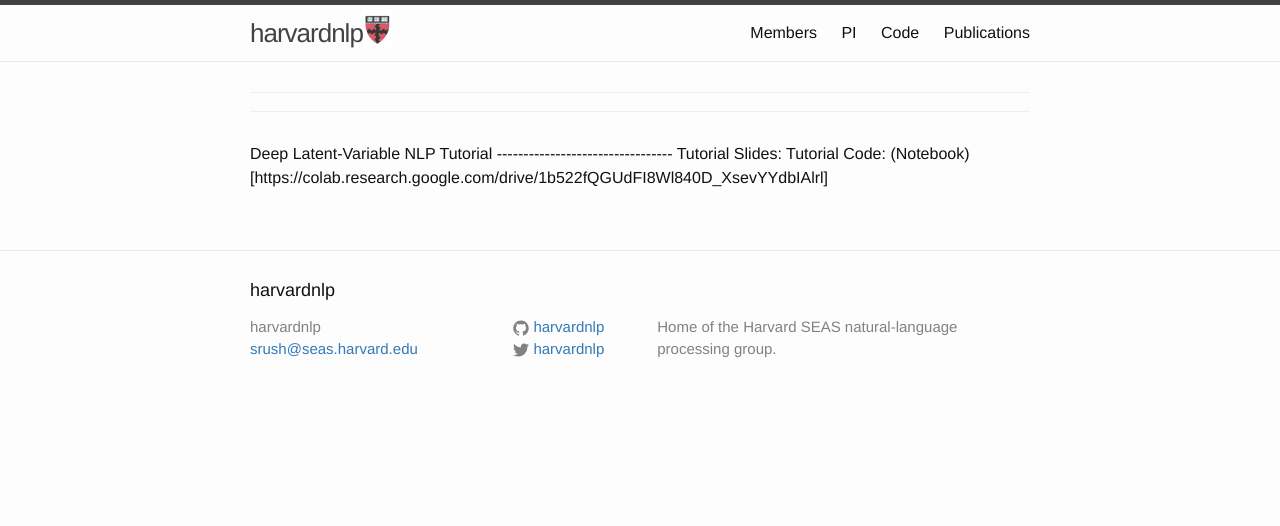
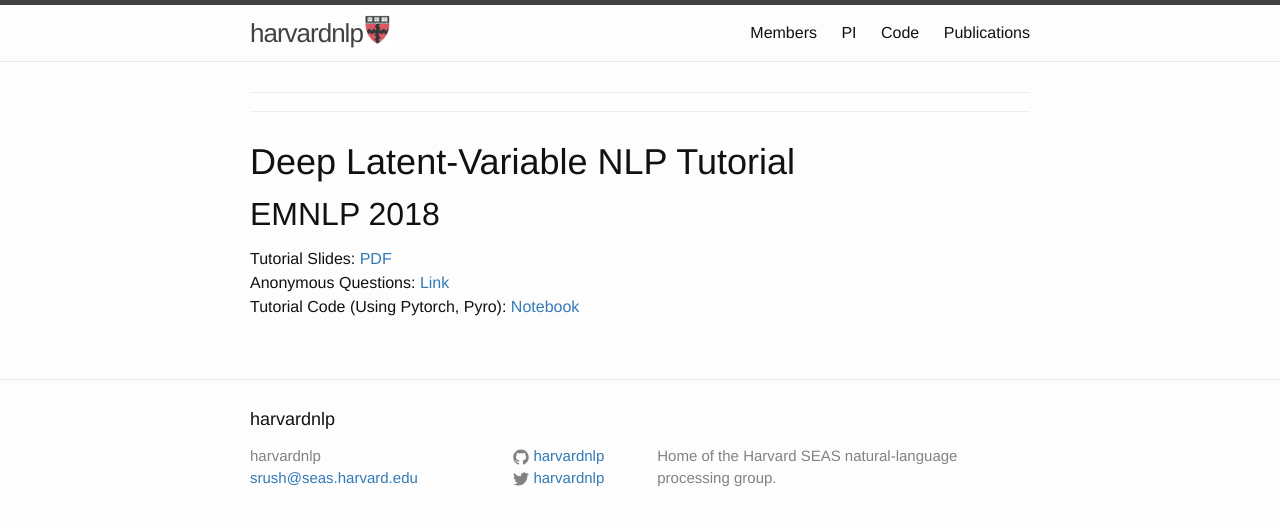
Before and after one commit to harvardnlp/harvardnlp.github.io, a Jekyll site: the page built from latent-nlp-tutorial.html, in a window 1280 px wide. Shown: the top 526 px of the page. Built offline with Jekyll 4.4.1, drawn with Linux system fonts in a browser that asks for light colours.

Commit message:
Update latent-nlp-tutorial.html

```diff
--- a/latent-nlp-tutorial.html
+++ b/latent-nlp-tutorial.html
@@ -2,11 +2,14 @@
 layout: page
 ---
 
-Deep Latent-Variable NLP Tutorial
----------------------------------
+<h1>Deep Latent-Variable NLP Tutorial</h1>
+<h2>EMNLP 2018</h2>
 
+Tutorial Slides: <a href="https://github.com/harvardnlp/DeepLatentNLP/raw/master/tutorial_deep_latent.pdf">PDF</a>
+<br>
 
+Anonymous Questions: <a href="http://cs61.seas.harvard.edu/jk/cs281/">Link</a>
+<br>
 
-Tutorial Slides:
-
-Tutorial Code: (Notebook)[https://colab.research.google.com/drive/1b522fQGUdFI8Wl840D_XsevYYdbIAlrl]
+Tutorial Code (Using Pytorch, Pyro): <a href="https://colab.research.google.com/drive/1b522fQGUdFI8Wl840D_XsevYYdbIAlrl]
+">Notebook</a>
```
